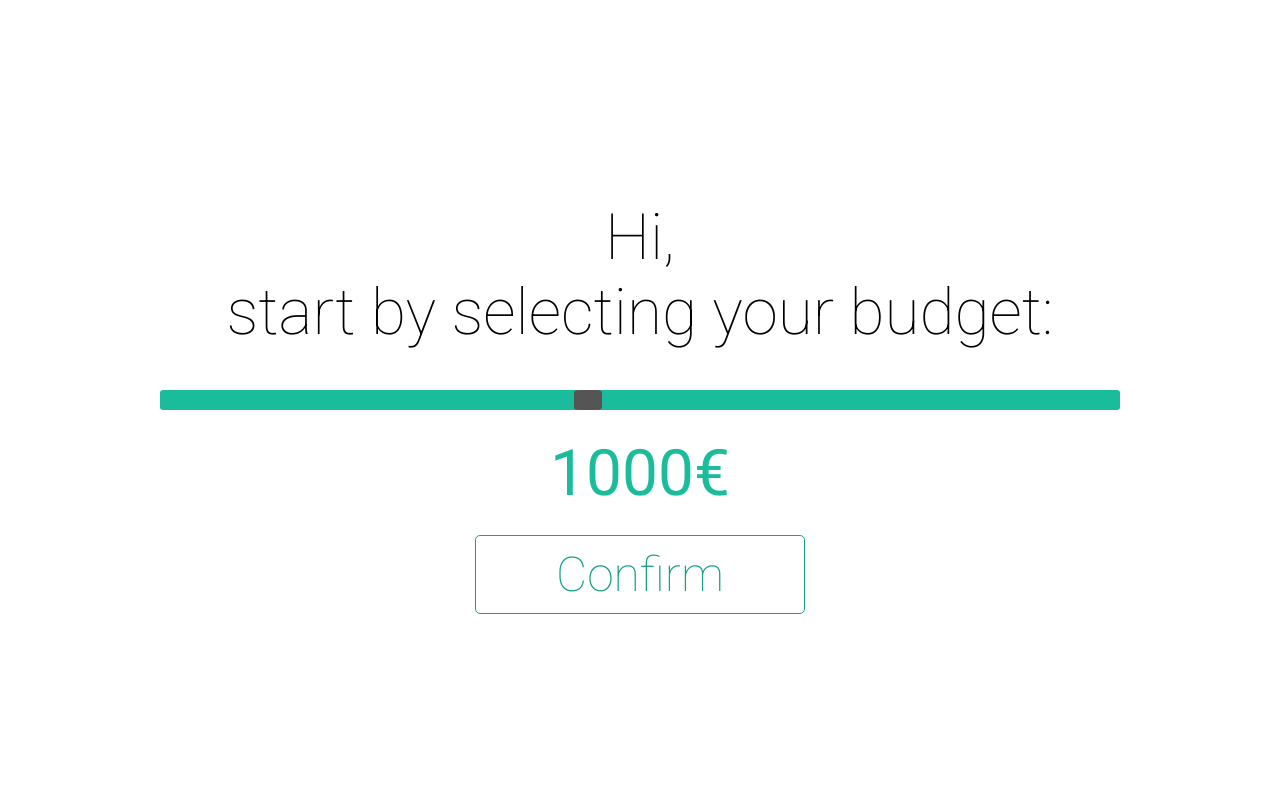
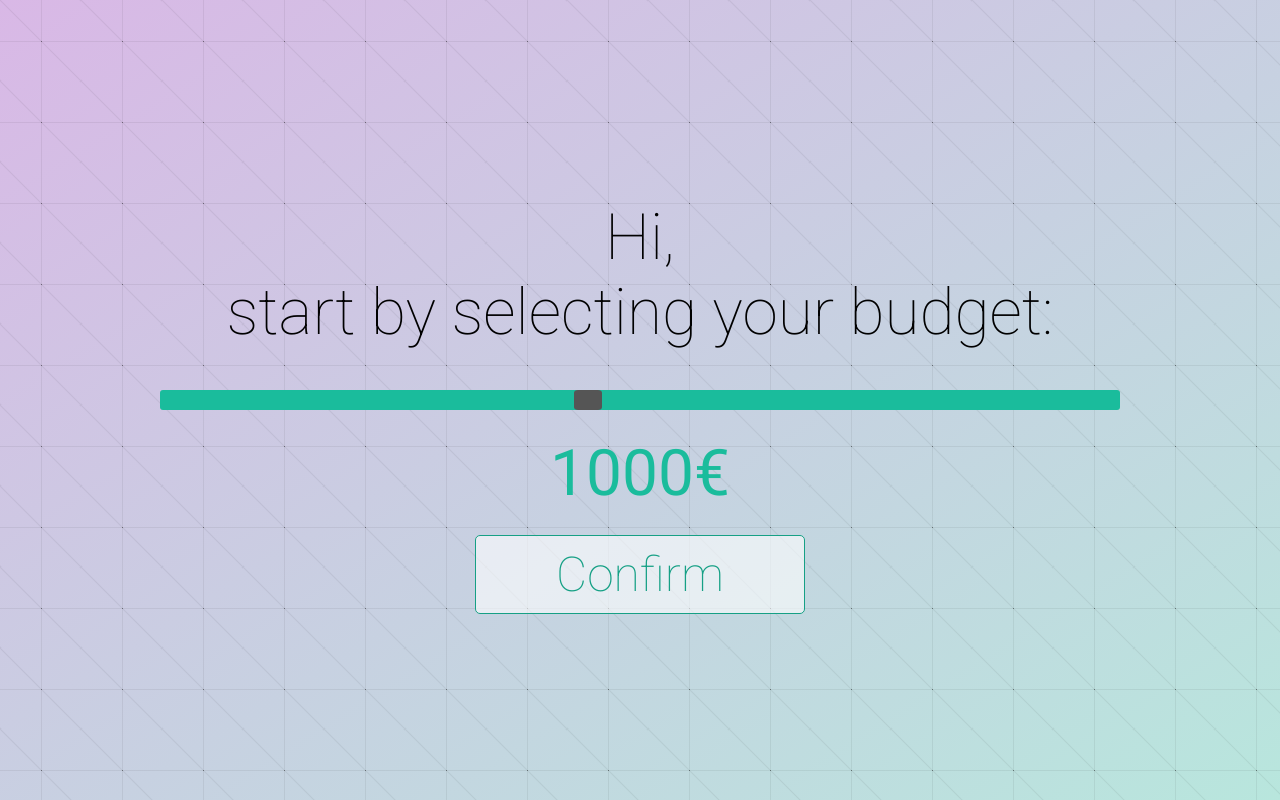
Before and after one commit to Timojarv/findalaptop, a Flask app: page /budget in a window 1280 px wide. Run offline with Flask 2, Linux system fonts and the light colour scheme; parts of the project's set-up code (start-up, migrations or seed data) failed here and were passed over; some libraries are stand-ins or nearby versions.

Commit message:
UI tweaks

```diff
--- a/app/forms.py
+++ b/app/forms.py
@@ -5,7 +5,7 @@ from flask.ext.wtf.html5 import RangeInput
 
 class TestForm(Form):
     performance = IntegerField('Performance', widget=RangeInput())
-    screen = IntegerField('Screen', widget=RangeInput())
+    screen = IntegerField('Screen quality', widget=RangeInput())
+    sound = IntegerField('Sound quality', widget=RangeInput())
     mobility = IntegerField('Mobility', widget=RangeInput())
     battery = IntegerField('Battery', widget=RangeInput())
-    sound = IntegerField('Sound quality', widget=RangeInput())
--- a/app/static/base.css
+++ b/app/static/base.css
@@ -1,41 +1,39 @@
 @import url(http://fonts.googleapis.com/css?family=Roboto:100,400);
-
-html, body{
-    overflow: hidden;
+html, body {}
+body {
+  background-image: url('/static/axiom.png'), -webkit-gradient( linear, left top, right bottom, color-stop(0, #D9B8E6), color-stop(1, #B8E6DD));
+  background-image: url('/static/axiom.png'), -o-linear-gradient(right bottom, #D9B8E6 0%, #B8E6DD 100%);
+  background-image: url('/static/axiom.png'), -moz-linear-gradient(right bottom, #D9B8E6 0%, #B8E6DD 100%);
+  background-image: url('/static/axiom.png'), -webkit-linear-gradient(right bottom, #D9B8E6 0%, #B8E6DD 100%);
+  background-image: url('/static/axiom.png'), -ms-linear-gradient(right bottom, #D9B8E6 0%, #B8E6DD 100%);
+  background-image: url('/static/axiom.png'), linear-gradient(to right bottom, #D9B8E6 0%, #B8E6DD 100%);
 }
-
-body{
-}
-
-#wrapper{
+#wrapper {
   position: absolute;
   top: 50vh;
   margin-top: -25vh;
   left: 0;
-  width: 100%;
+  width: 100vw;
+  overflow: hidden;
 }
-
-#selected{
+#selected {
   position: fixed;
 }
-
-#nav{
+#nav {
   width: 100vw;
   /* margin-left: -50vw; */
-  padding-top: 35vmin;
+  padding-top: 30vh;
   text-align: center;
 }
-
-#nav button{
+#nav button {
   margin-left: 1vw;
   margin-right: 1vw;
 }
-
-.options-container{
+.options-container {
   text-align: center;
   display: block;
-  width: 100%;
-  height: 48vh;
+  width: 100vw;
+  /*height: 48vh;*/
   /* overflow: hidden; */
   margin: auto;
   /* padding-left: 50vw; */
@@ -43,34 +41,31 @@ body{
   font-family: "Roboto", sans-serif;
   font-weight: 400;
 }
-
-.option{
+.option {
   /* margin: 32px; */
   transition: margin-left 0.5s;
   margin-left: 80vw;
   display: none;
   /* margin-bottom: -10%; */
-  height: 25vh;
+  height: 25vmin;
   width: 60vw;
   position: absolute;
   /* width: 24vw; */
   border-radius: 5px;
-  /*background: #3498DB;*/
+  background: rgba(255, 255, 255, 0.6);
+  padding: 2vh 0 0 0;
+  border: 1px solid #16a085;
 }
-
-.option.active{
+.option.active {
   margin-left: 20vw;
 }
-
-.option.left{
+.option.left {
   margin-left: -40vw;
 }
-
-.option:nth-child(1){
+.option:nth-child(1) {
   display: none !important;
 }
-
-.budget-slider-value{
+.budget-slider-value {
   display: block;
   font-family: "Roboto", sans-serif;
   font-weight: 400;
@@ -79,57 +74,77 @@ body{
   color: #1ABC9C;
   transition-duration: 0.25s;
 }
-
-.budget-slider{
+.budget-slider {
   width: 120vh;
   max-width: 80vw;
   transition-duration: 0.25s;
 }
-
-.option-slider{
+.option-slider {
   width: 80%;
   margin: 0 auto 1vmax auto;
   transition-duration: 0.25s;
 }
-
-.option-value{
+.option-value {
   margin-bottom: 5px;
 }
-
-#heading{
+#heading {
   font-family: "Roboto", sans-serif;
   font-weight: 100;
   font-size: 8vmin;
   /* margin-bottom:4vh; */
   transition-duration: 0.25s;
 }
-
-input[type=range]{
+.btn-modern {
+  text-decoration: none;
+  cursor: pointer;
+  font-family: "Roboto", sans-serif;
+  font-weight: 100;
+  font-size: 6vmin;
+  transition-duration: 0.25s;
+  background-color: rgba(255, 255, 255, 0.6);
+  -moz-appearance: none;
+  -webkit-appearance: none;
+  appearance: none;
+  outline: 0px none;
+  padding: 10px 10vmin;
+  border-radius: 5px;
+  border: 1px solid #16a085;
+  color: #16a085;
+  transition: 0.5s;
+}
+.btn-modern.disabled {
+  color: #95A5A6;
+  border-color: #95A5A6;
+  pointer-events: none;
+  transition: color 0.5s, border-color 0.5s;
+}
+.btn-modern:hover {
+  border: 1px solid #16a085;
+  background-color: #16a085;
+  color: white;
+}
+input[type=range] {
   -webkit-appearance: none;
   background: none;
 }
-
 input[type=range]::-webkit-slider-runnable-track {
   height: 20px;
   background: #1ABC9C;
   border: none;
   border-radius: 3px;
 }
-
 input[type=range]::-ms-track {
   height: 20px;
   background: #1ABC9C;
   border: none;
   border-radius: 3px;
 }
-
 input[type=range]::-moz-range-track {
   height: 20px;
   background: #1ABC9C;
   border: none;
   border-radius: 3px;
 }
-
 input[type=range]::-webkit-slider-thumb {
   -webkit-appearance: none;
   border: none;
@@ -140,7 +155,6 @@ input[type=range]::-webkit-slider-thumb {
   position: relative;
   cursor: pointer;
 }
-
 input[type=range]::-ms-thumb {
   -webkit-appearance: none;
   border: none;
@@ -151,7 +165,6 @@ input[type=range]::-ms-thumb {
   position: relative;
   cursor: pointer;
 }
-
 input[type=range]::-moz-range-thumb {
   -webkit-appearance: none;
   border: none;
@@ -162,7 +175,6 @@ input[type=range]::-moz-range-thumb {
   position: relative;
   cursor: pointer;
 }
-
 input[type=range]:focus {
   outline: none;
   &::-webkit-slider-thumb:after {
@@ -199,47 +211,12 @@ input[type=range]:focus {
     border: 2px solid #555;
   }
 }
-
 input[type=range]:focus::-webkit-slider-runnable-track {
   background: #1ABC9C;
 }
-
 input[type=range]:focus::-ms-track {
   background: #1ABC9C;
 }
-
 input[type=range]:focus::-moz-range-track {
   background: #1ABC9C;
 }
-
-.btn-modern {
-  text-decoration: none;
-  cursor: pointer;
-  font-family: "Roboto", sans-serif;
-  font-weight: 100;
-  font-size: 6vmin;
-  transition-duration: 0.25s;
-  background-color: rgba(255, 255, 255, 0.4);
-  -moz-appearance: none;
-  -webkit-appearance: none;
-  appearance: none;
-  outline: 0px none;
-  padding: 10px 10vmin;
-  border-radius: 5px;
-  border: 1px solid #16a085;
-  color: #16a085;
-  transition: 0.5s;
-}
-
-.btn-modern.disabled {
-  color: #95A5A6;
-  border-color: #95A5A6;
-  pointer-events: none;
-  transition: color 0.5s, border-color 0.5s;
-}
-
-.btn-modern:hover {
-  border: 1px solid #16a085;
-  background-color: #16a085;
-  color: white;
-}
--- a/app/views.py
+++ b/app/views.py
@@ -6,26 +6,31 @@ from .forms import TestForm
 @app.route('/')
 @app.route('/index')
 def index():
-	if 'budget' in session:
-		return redirect(url_for('options'))
-	return redirect(url_for('budget'))
+    if 'budget' in session:
+        return redirect(url_for('options'))
+    return redirect(url_for('budget'))
+
 
 @app.route('/budget', methods=['GET', 'POST'])
 def budget():
-	try:
-		session['budget'] = request.form['budget']
-	except KeyError:
-		return render_template('budget.html')
-	return redirect(url_for('options'))
+    try:
+        session['budget'] = request.form['budget']
+    except KeyError:
+        return render_template('budget.html')
+    return redirect(url_for('options'))
 
-@app.route('/options')
+
+@app.route('/options', methods=['GET', 'POST'])
 def options():
-	if 'budget' in session:
-		form = TestForm()
-		for field in form:
-			print field.id
-		return render_template('options.html', form=form, budget=session['budget'])
-	return redirect(url_for('budget'))
+    if 'budget' in session:
+        form = TestForm()
+        if form.validate_on_submit():
+            data = session['budget'] + "e, "
+            for field in form:
+                data += str(field.data) + "<br>"
+            return data
+        return render_template('options.html', form=form, budget=session['budget'])
+    return redirect(url_for('budget'))
 
 '''@app.route('/post', methods=['GET', 'POST'])
 def post():
```
Also changed, not shown: app/templates/budget.html (+7 -7 lines), app/templates/index.html (+3 -5 lines), app/templates/options.html (+12 -16 lines), app/static/axiom.png (added).
